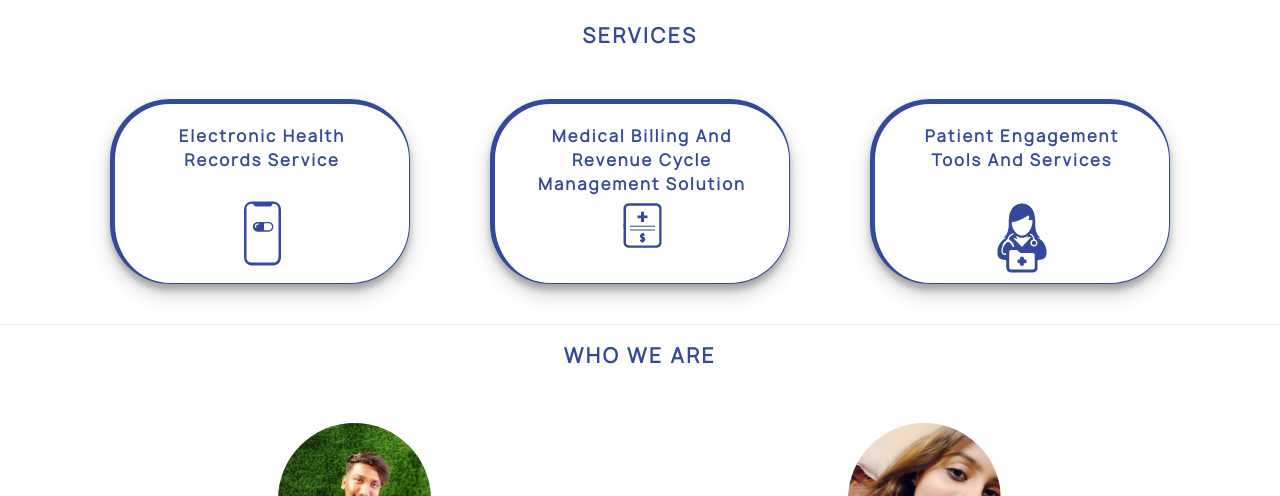
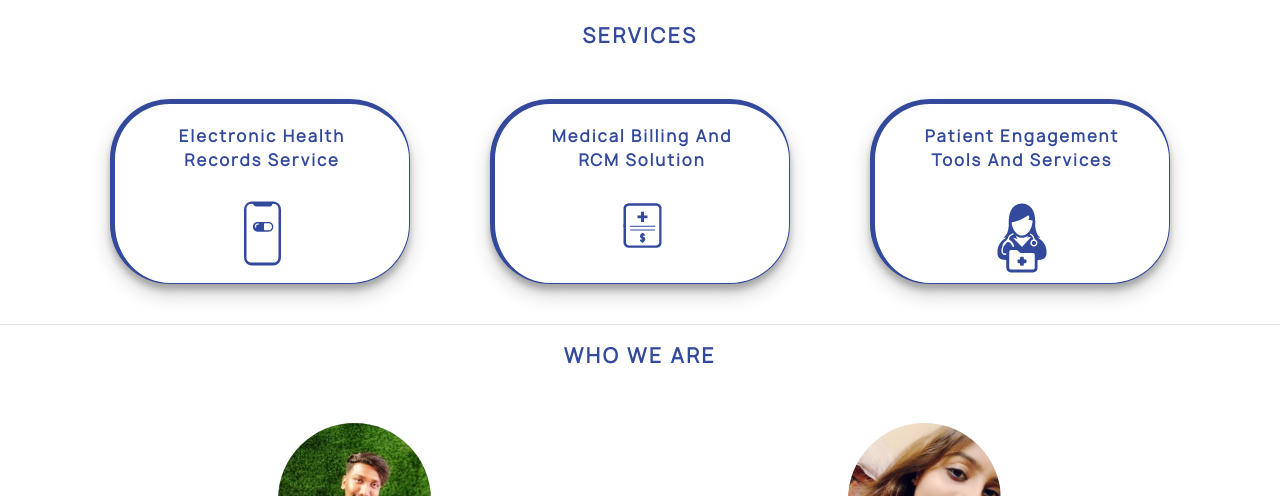
Before and after one commit to selenajosephine/famwork, a plain HTML site: page index.html in a window 1280 px wide. Shown: the part 1170-1666 px from the top of the page. Drawn offline with Linux system fonts and the light colour scheme.

Commit message:
RCM updated from revenue cycle management

```diff
--- a/index.html
+++ b/index.html
@@ -96,7 +96,7 @@
             <div class="col-sm services">
                 <div class="card text-center services">
                     <div class="card-body">
-                        <p class="card-text services">Medical Billing And Revenue Cycle Management Solution</p>
+                        <p class="card-text services">Medical Billing And RCM Solution</p>
                         <img src="src/assets/images/famwork-service-2.png" class="" alt="famwork"/>
                     </div>
                 </div>
```
